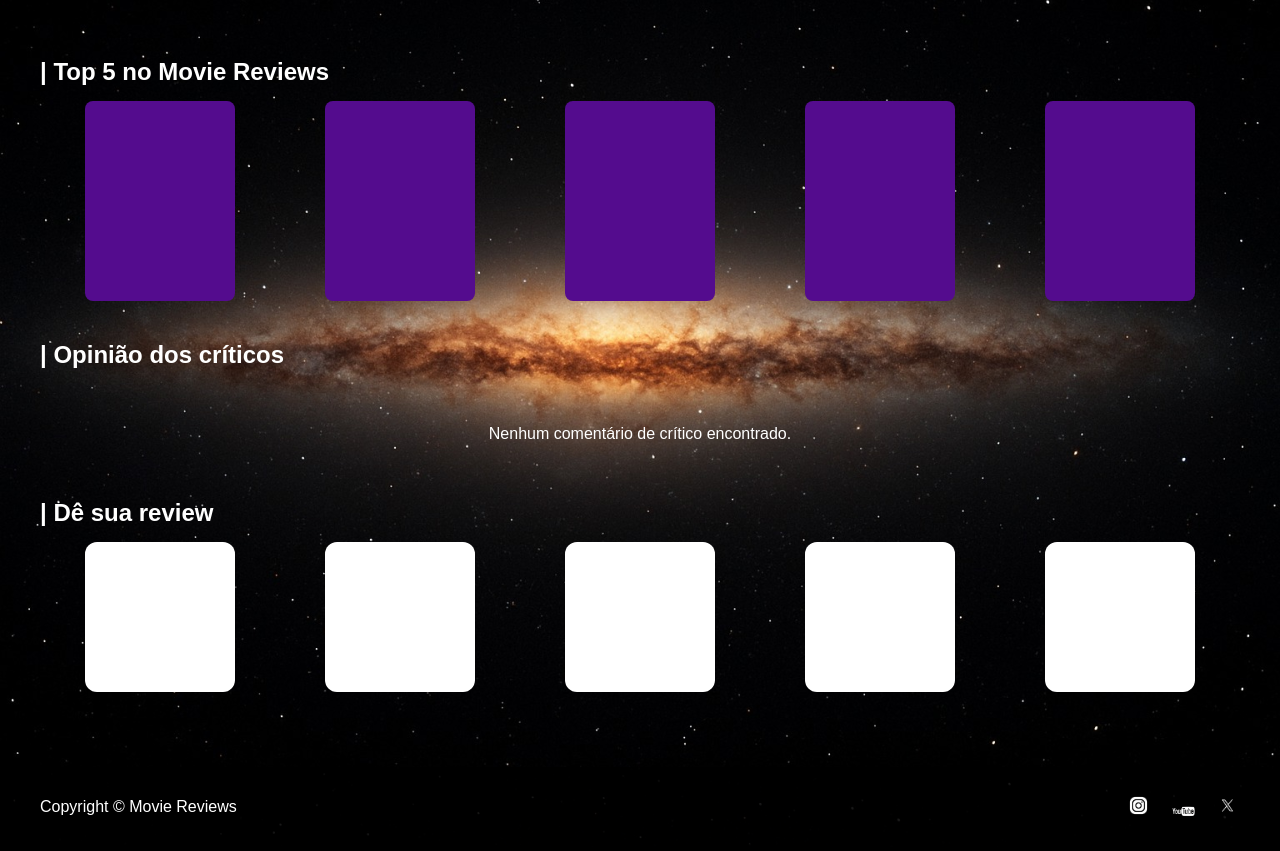
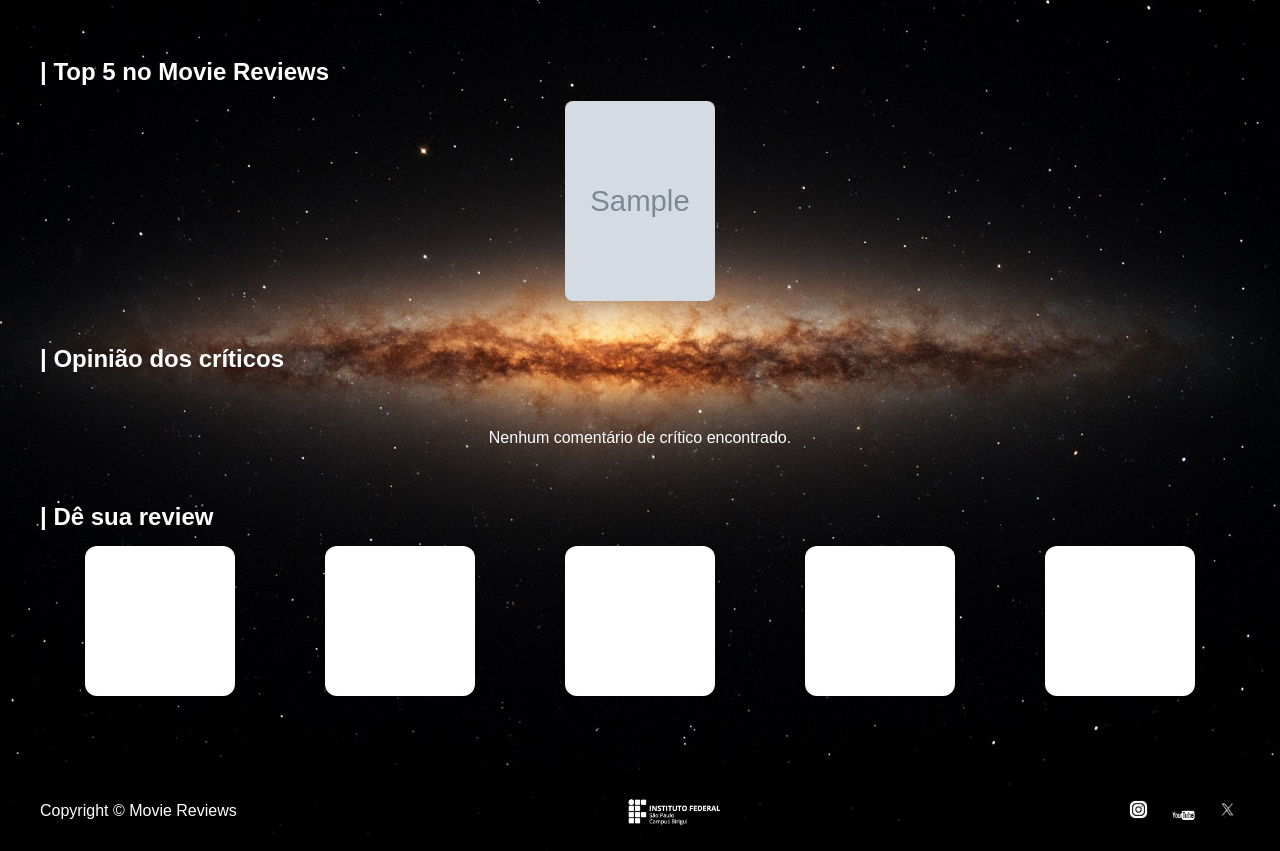
Before and after one commit to fernandot14/TCC, a PHP site: page /pages/home.php in a window 1280 px wide. Shown: the part 82-933 px from the top of the page. Run offline with PHP 8.4, Linux system fonts and the light colour scheme; the visitor is signed in with stand-in values (Sample User, id 1); tables that the repository leaves empty or names only in its code hold one stand-in row (values such as "Sample post"); grey boxes marked "Sample" are stand-in pictures.

Commit message:
agora sim esta pronto

```diff
--- a/css/home.css
+++ b/css/home.css
@@ -93,27 +93,56 @@ main {
 h2 {
     margin-bottom: 15px;
 }
+/* ===== TOP 5 FILMES ===== */
+.retangulos-top5 {
+    display: flex;
+    justify-content: center;
+    gap: 25px;
+    flex-wrap: wrap;
+    margin: 30px 0;
+}
+
+.retangulo {
+    width: 150px;
+    height: 220px;
+    border-radius: 12px;
+    overflow: hidden;
+    position: relative;
+    background-color: #2a2a2a;
+    box-shadow: 0 4px 10px rgba(0,0,0,0.4);
+    transition: transform 0.25s ease, box-shadow 0.25s ease;
+    cursor: pointer;
+}
+
+.retangulo img {
+    width: 100%;
+    height: 100%;
+    object-fit: cover;
+}
+
+/* Efeito hover mais bonito */
+.retangulo:hover {
+    transform: scale(1.05);
+    box-shadow: 0 6px 18px rgba(0,0,0,0.6);
+}
+
+/* Número do ranking (1º, 2º, 3º...) */
+.rank-badge {
+    position: absolute;
+    top: 8px;
+    left: 8px;
+    background-color: rgba(84, 12, 142, 0.9);
+    color: white;
+    padding: 5px 10px;
+    font-weight: bold;
+    font-size: 14px;
+    border-radius: 8px;
+    backdrop-filter: blur(3px);
+}
+
 
 /* Filmes do Top 5 */
-.filmes-container {
-    display: flex;
-    justify-content: space-around;
-    flex-wrap: wrap;
-}
 
-.filme-card {
-    background-color: rgba(40, 40, 40, 0.8);
-    padding: 10px;
-    border-radius: 10px;
-    text-align: center;
-    width: 150px;
-}
-
-.filme-card img {
-    width: 100%;
-    height: 220px;
-    border-radius: 8px;
-}
 
 /* Críticos */
 .criticos-container {
--- a/pages/home.php
+++ b/pages/home.php
@@ -3,6 +3,26 @@ session_start();
 
 require_once '../conection/conexao.php';
 $conexao = conecta();
+
+$sqlTop5 = "
+    SELECT
+        f.id_filme,
+        f.nome_filme,
+        f.caminho_imagem,
+        AVG(n.valor) AS media_mr
+    FROM filme f
+    LEFT JOIN nota n ON n.id_filme = f.id_filme
+    GROUP BY f.id_filme
+    ORDER BY media_mr DESC
+    LIMIT 5
+";
+
+$resultTop5 = mysqli_query($conexao, $sqlTop5);
+$top5 = [];
+
+while($linha = mysqli_fetch_assoc($resultTop5)){
+    $top5[] = $linha;
+}
 
 
 if (isset($_GET['busca'])) {
@@ -166,13 +186,16 @@ $sugestoes = mysqli_query($conexao, $sqlSugestoes);
     <main>
         <section class="top-filmes">
             <h2>|  Top 5 no Movie Reviews</h2>
-            <div class="retangulos-top5">
-                <div class="retangulo"></div>
-                <div class="retangulo"></div>
-                <div class="retangulo"></div>
-                <div class="retangulo"></div>
-                <div class="retangulo"></div>
-            </div>
+    <div class="retangulos-top5">
+    <?php foreach ($top5 as $f): ?>
+        <a href="set_filme.php?id=<?= $f['id_filme'] ?>">
+            <img src="<?= $f['caminho_imagem'] ?>"
+                 alt="<?= htmlspecialchars($f['nome_filme']) ?>"
+                 style="width:150px; height:200px; border-radius:8px;">
+        </a>
+    <?php endforeach; ?>
+</div>
+
 
         </section>
 
@@ -237,6 +260,8 @@ $sugestoes = mysqli_query($conexao, $sqlSugestoes);
 
     <footer>
         <p>Copyright © Movie Reviews</p>
+        <img src="../imagens/Marca_IFSP_2015_Bri_H_4.png" alt="" style = "width: 100px;
+    height: auto;" >
         <div class="redes">
             <a href="#"><img src="../imagens/instagram.png" alt="instagram"></a>
             <a href="#"><img src="../imagens/Youtube.png" alt="youtube"></a>
```
Also changed, not shown: pages/filmes.php (+1 -6 lines), pages/set_filme.php (added, +14 -0 lines), imagens/Marca_IFSP_2015_Bri_H_4.png (added), imagens/unnamed.png (added).
